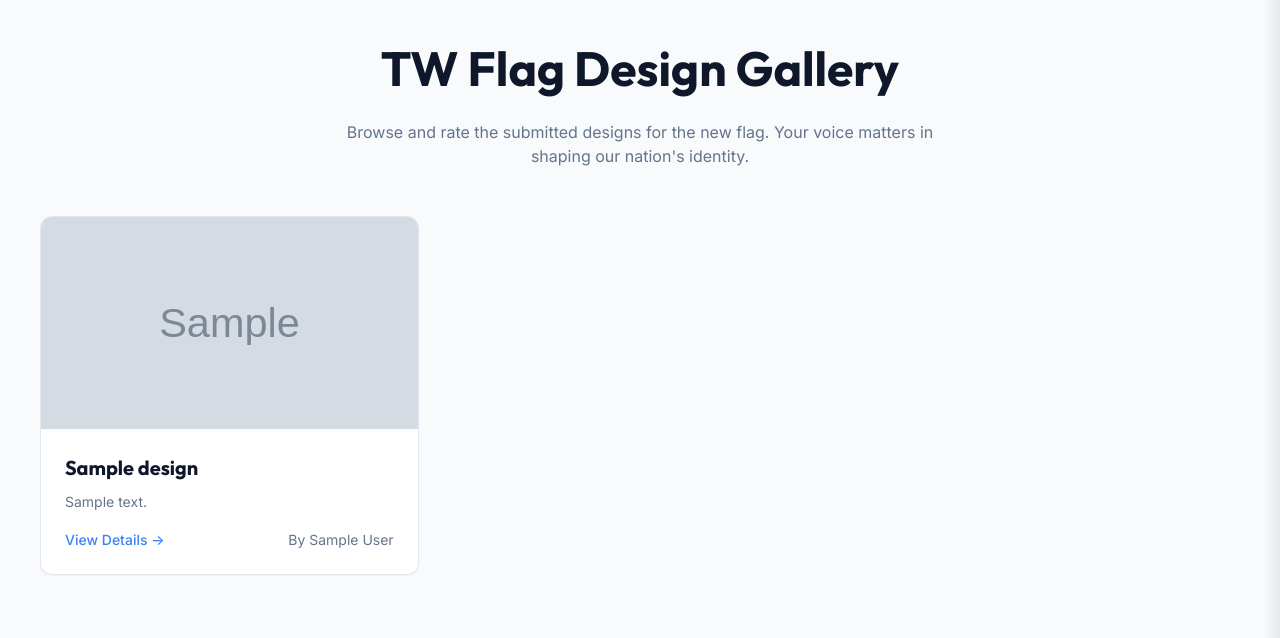
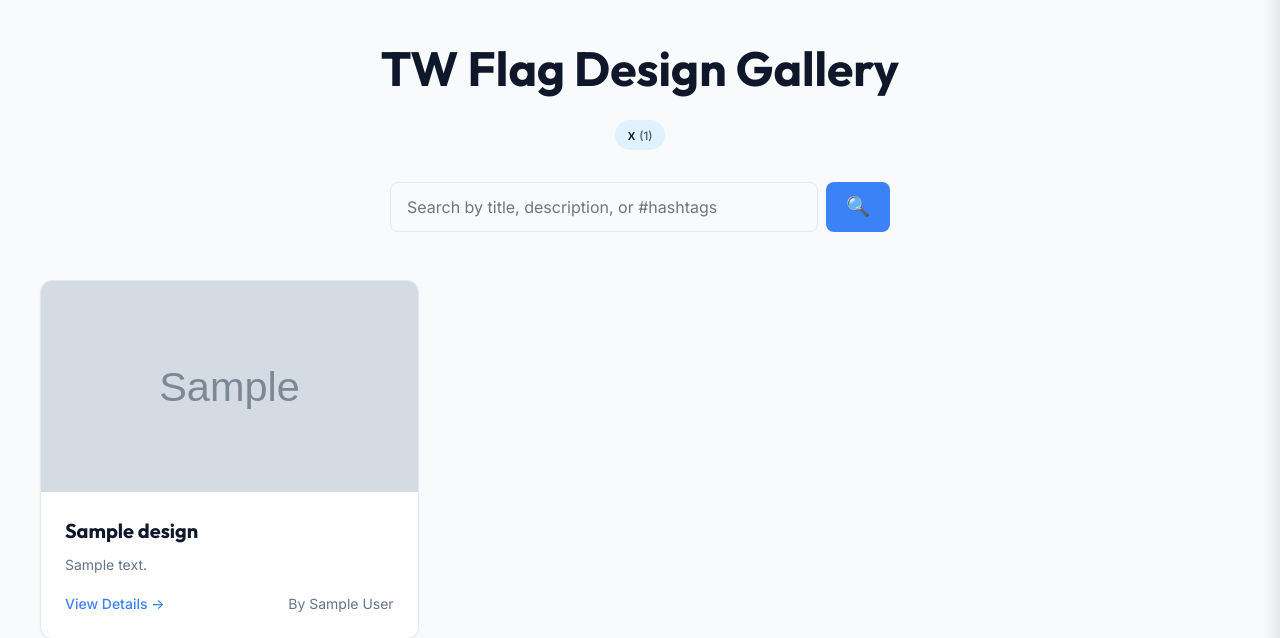
Before and after one commit to hansioux/twflagdesign, a Flask app: page / in a window 1280 px wide. Shown: the part 65-703 px from the top of the page. Run offline with Flask 3, Linux system fonts and the light colour scheme; tables that the repository leaves empty hold one stand-in row (values such as "Sample post"); grey boxes marked "Sample" are stand-in pictures.

Commit message:
Added hash tag function

```diff
--- a/app/main/routes.py
+++ b/app/main/routes.py
@@ -1,13 +1,16 @@
 import os
 import uuid
 import re
+from collections import Counter
 from flask import render_template, request, redirect, url_for, flash, current_app
 from flask_login import login_required, current_user
 from werkzeug.utils import secure_filename
 from app import db
 from app.main import bp
 from app.models import Design, Comment, Rating, Post, User
+from app.models import Design, Comment, Rating, Post, User
 from flask import abort
+from sqlalchemy import or_
 
 def allowed_file(filename):
     return '.' in filename and filename.rsplit('.', 1)[1].lower() in {'png', 'jpg', 'jpeg', 'gif', 'webp'}
@@ -25,8 +28,30 @@ def format_content(text):
 
 @bp.route('/')
 def index():
-    designs = Design.query.filter_by(approved=True).order_by(Design.created_at.desc()).all()
-    return render_template('index.html', designs=designs)
+    q = request.args.get('q')
+    query = Design.query.filter_by(approved=True)
+
+    if q:
+        search_term = f"%{q}%"
+        query = query.filter(or_(
+            Design.title.ilike(search_term),
+            Design.description.ilike(search_term),
+            Design.hashtags.ilike(search_term)
+        ))
+
+    designs = query.order_by(Design.created_at.desc()).all()
+
+    # Calculate top hashtags from all approved designs
+    all_designs = Design.query.filter_by(approved=True).all()
+    tag_counts = Counter()
+    for d in all_designs:
+        if d.hashtags:
+            tags = d.hashtags.lower().split()
+            tag_counts.update(tags)
+
+    top_tags = tag_counts.most_common(5)
+
+    return render_template('index.html', designs=designs, search_query=q, top_tags=top_tags)
 
 @bp.route('/submit', methods=['GET', 'POST'])
 @login_required
@@ -52,11 +77,16 @@ def submit():
             save_path = os.path.join(current_app.root_path, 'static/uploads', unique_filename)
             file.save(save_path)
 
+            file.save(save_path)
+
             public_id = str(uuid.uuid4())
+            hashtags = request.form.get('hashtags')
+
             design = Design(
                 title=title,
                 description=desc,
                 image_filename=unique_filename,
+                hashtags=hashtags,
                 public_id=public_id,
                 author=current_user,
                 approved=True # Auto-approve for MVP
@@ -123,7 +153,7 @@ def design_detail(public_id):
 @bp.route('/discuss', methods=['GET', 'POST'])
 def discuss():
     # Admin defined subjects
-    subjects = ['General', 'Design Feedback', 'Voting Process', 'Symbolism']
+    subjects = ['General', 'Design Feedback', 'Voting Process', 'Symbolism', 'Past Designs', 'Colonial Flags']
 
     if request.method == 'POST':
         if not current_user.is_authenticated:
@@ -201,9 +231,11 @@ def edit_design(public_id):
     if request.method == 'POST':
         title = request.form.get('title')
         description = request.form.get('description')
+        hashtags = request.form.get('hashtags')
 
         design.title = title
         design.description = description
+        design.hashtags = hashtags
         db.session.commit()
 
         flash('Design updated successfully.', 'success')
@@ -220,7 +252,7 @@ def edit_post(post_id):
         abort(403)
 
     # Subjects list for dropdown
-    subjects = ['General', 'Design Feedback', 'Voting Process', 'Symbolism']
+    subjects = ['General', 'Design Feedback', 'Voting Process', 'Symbolism', 'Past Designs', 'Colonial Flags']
 
     if request.method == 'POST':
         post.title = request.form.get('title')
--- a/app/models.py
+++ b/app/models.py
@@ -29,6 +29,7 @@ class Design(db.Model):
     title = db.Column(db.String(100), nullable=False)
     description = db.Column(db.Text, nullable=False)
     image_filename = db.Column(db.String(100), nullable=False)
+    hashtags = db.Column(db.Text, nullable=True)
     created_at = db.Column(db.DateTime, nullable=False, default=datetime.utcnow)
     approved = db.Column(db.Boolean, default=False)
     user_id = db.Column(db.Integer, db.ForeignKey('user.id'), nullable=False)
--- a/app/templates/index.html
+++ b/app/templates/index.html
@@ -4,9 +4,33 @@
 <div style="text-align: center; margin-bottom: 3rem;">
     <h1 style="font-family: var(--font-heading); font-size: 3rem; margin-bottom: 1rem; color: var(--color-primary);">TW
         Flag Design Gallery</h1>
-    <p style="color: var(--color-text-muted); max-width: 600px; margin: 0 auto;">
-        Browse and rate the submitted designs for the new flag. Your voice matters in shaping our nation's identity.
-    </p>
+    <div
+        style="margin: 0 auto; max-width: 600px; display: flex; flex-wrap: wrap; justify-content: center; gap: 0.5rem;">
+        {% for tag, count in top_tags %}
+        <a href="{{ url_for('main.index', q=tag) }}"
+            style="text-decoration: none; color: var(--color-primary); background: #e0f2fe; padding: 0.25rem 0.75rem; border-radius: 999px; font-size: 0.9rem; font-weight: 500; transition: background 0.2s;">
+            {{ tag }} <span style="font-size: 0.8em; opacity: 0.7;">({{ count }})</span>
+        </a>
+        {% endfor %}
+    </div>
+
+    <!-- Search Bar -->
+    <div style="margin-top: 2rem; display: flex; justify-content: center;">
+        <form action="{{ url_for('main.index') }}" method="GET"
+            style="display: flex; max-width: 500px; width: 100%; gap: 0.5rem;">
+            <input type="text" name="q" placeholder="Search by title, description, or #hashtags"
+                value="{{ search_query or '' }}"
+                style="flex-grow: 1; padding: 0.75rem 1rem; border: 1px solid var(--color-border); border-radius: var(--radius-md); background: var(--color-background); color: var(--color-text-main);">
+            <button type="submit" class="btn btn-primary"
+                style="display: flex; align-items: center; justify-content: center; padding: 0 1.25rem;">
+                <span style="font-size: 1.2rem;">🔍</span>
+            </button>
+            {% if search_query %}
+            <a href="{{ url_for('main.index') }}" class="btn"
+                style="background: var(--color-border); color: var(--color-text-main); display: flex; align-items: center;">Clear</a>
+            {% endif %}
+        </form>
+    </div>
 </div>
 
 <div style="display: grid; grid-template-columns: repeat(auto-fill, minmax(300px, 1fr)); gap: 2rem;">
```
Also changed, not shown: app/templates/design_detail.html (+11 -0 lines), app/templates/edit_design.html (+9 -0 lines), app/templates/submit.html (+9 -1 lines), migrations/versions/bf0315a7e2ba_add_hashtags_to_design.py (added, +32 -0 lines), instance/site.db.
